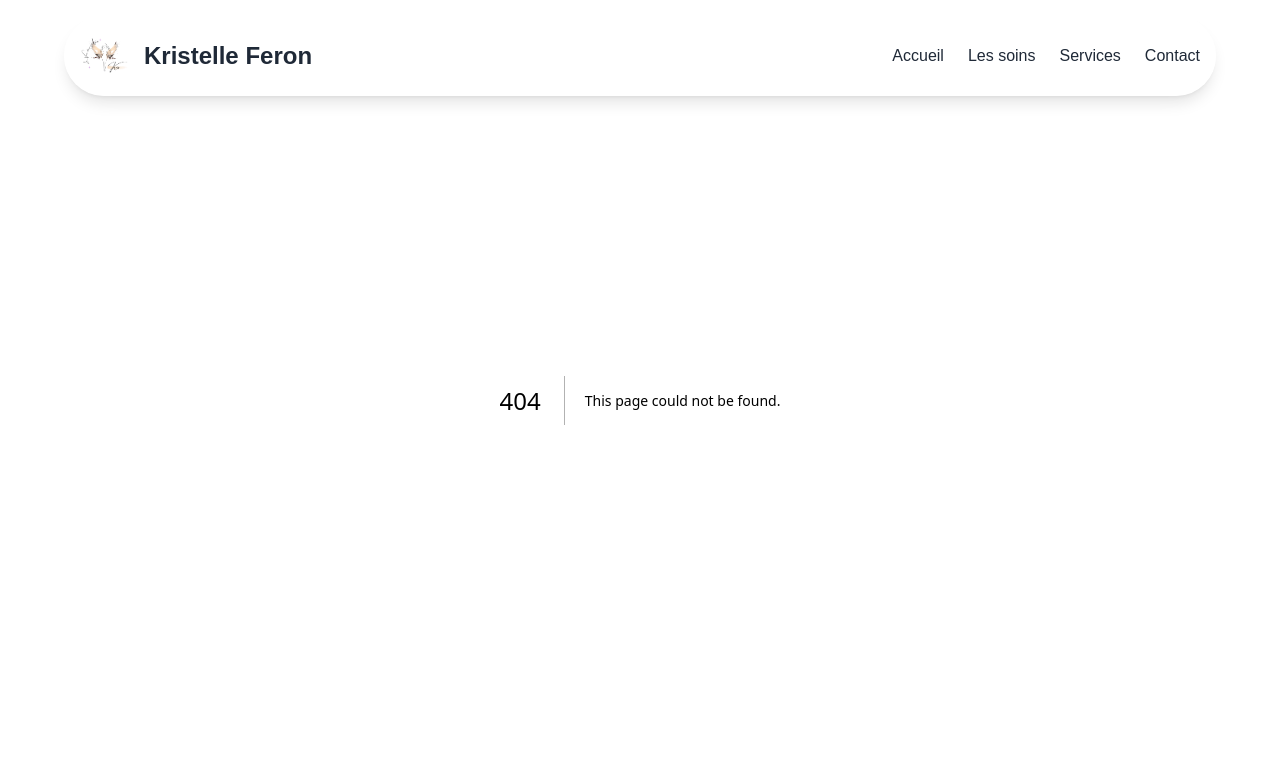
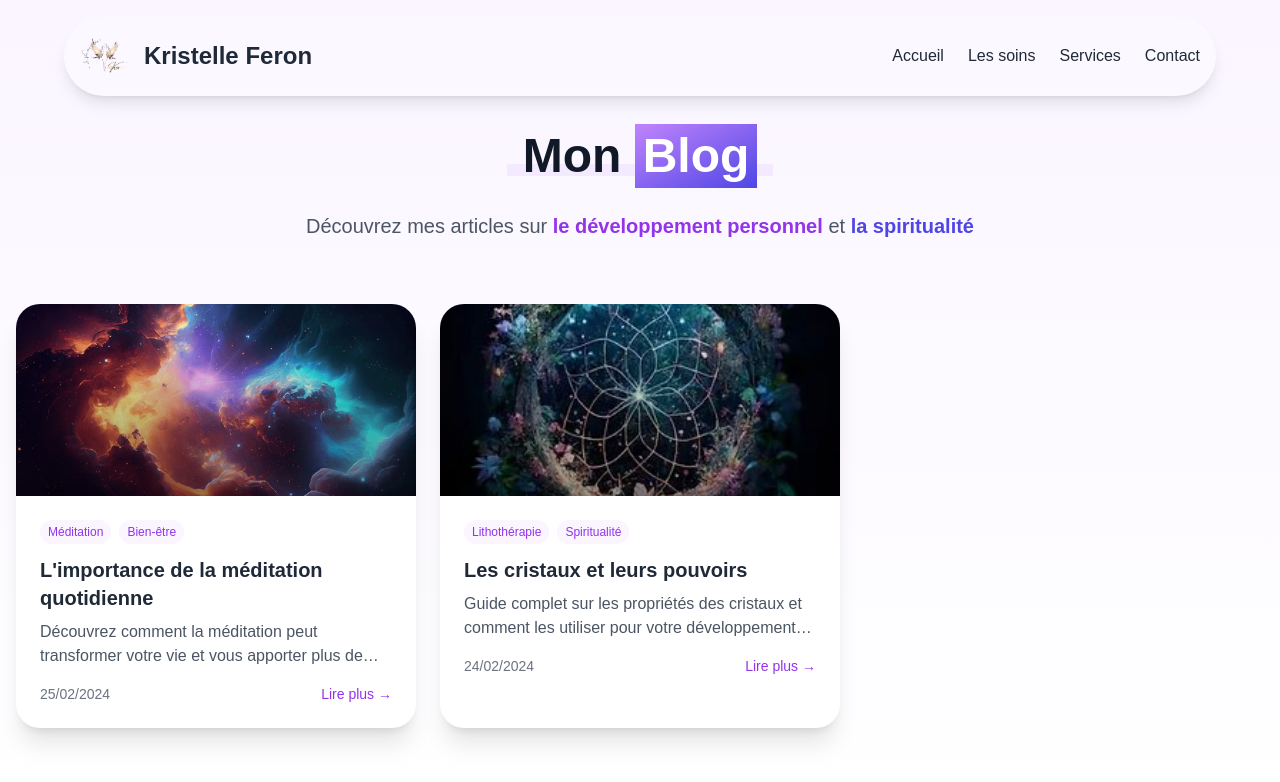
Before and after one commit to flowxt/krisnextjs, a Next.js app: page /blog in a window 1280 px wide. Before the commit this address had no page. Shown: the top 782 px of the page. Built offline with nearby package versions, Linux system fonts and the light colour scheme.

Commit message:
blog creation

```diff
--- /dev/null
+++ b/src/app/blog/page.js
@@ -0,0 +1,76 @@
+"use client";
+import { motion } from "framer-motion";
+import ArticleCard from "../components/ArticleCard";
+
+const tempArticles = [
+  {
+    id: 1,
+    title: "L'importance de la méditation quotidienne",
+    description:
+      "Découvrez comment la méditation peut transformer votre vie et vous apporter plus de sérénité au quotidien.",
+    image: "/photo/IMG_8967.JPG",
+    slug: "importance-meditation-quotidienne",
+    categories: ["Méditation", "Bien-être"],
+    date: "2024-02-25",
+  },
+  {
+    id: 2,
+    title: "Les cristaux et leurs pouvoirs",
+    description:
+      "Guide complet sur les propriétés des cristaux et comment les utiliser pour votre développement spirituel.",
+    image: "/photo/IMG_8963.JPG",
+    slug: "cristaux-et-pouvoirs",
+    categories: ["Lithothérapie", "Spiritualité"],
+    date: "2024-02-24",
+  },
+  // ... ajoutez d'autres articles si souhaité
+];
+
+export default function Blog() {
+  return (
+    <div className="min-h-screen bg-gradient-to-b from-purple-50 to-white py-20">
+      <div className="max-w-7xl mx-auto px-4 relative z-10">
+        {/* En-tête du blog */}
+        <motion.div
+          initial={{ opacity: 0, y: 20 }}
+          animate={{ opacity: 1, y: 0 }}
+          transition={{ duration: 0.8 }}
+          className="text-center mb-16 relative overflow-hidden"
+        >
+          <h2 className="mt-11 text-3xl md:text-4xl lg:text-5xl font-bold text-gray-900 mb-6 relative inline-block px-4">
+            <span className="relative z-10">
+              Mon{" "}
+              <span className="bg-gradient-to-br from-purple-400 to-indigo-600 text-white p-2 inline-block">
+                Blog
+              </span>
+            </span>
+            <motion.div
+              initial={{ scaleX: 0 }}
+              animate={{ scaleX: 1 }}
+              transition={{ duration: 1.2, delay: 0.5 }}
+              className="absolute bottom-3 left-0 w-full h-3 bg-purple-100/80 z-0"
+              style={{ originX: 0 }}
+            />
+          </h2>
+          <p className="text-xl text-gray-600 max-w-3xl mx-auto relative z-10 px-4">
+            Découvrez mes articles sur{" "}
+            <span className="font-semibold text-purple-600">
+              le développement personnel
+            </span>{" "}
+            et{" "}
+            <span className="font-semibold text-indigo-600">
+              la spiritualité
+            </span>
+          </p>
+        </motion.div>
+
+        {/* Zone des articles (à remplir plus tard) */}
+        <div className="grid grid-cols-1 md:grid-cols-2 lg:grid-cols-3 gap-6">
+          {tempArticles.map((article) => (
+            <ArticleCard key={article.id} article={article} />
+          ))}
+        </div>
+      </div>
+    </div>
+  );
+}
--- /dev/null
+++ b/src/app/components/ArticleCard.jsx
@@ -0,0 +1,46 @@
+"use client";
+import Image from 'next/image';
+import Link from 'next/link';
+import { motion } from 'framer-motion';
+
+export default function ArticleCard({ article }) {
+  return (
+    <motion.div
+      initial={{ opacity: 0, y: 20 }}
+      animate={{ opacity: 1, y: 0 }}
+      className="bg-white rounded-3xl shadow-xl hover:shadow-2xl transition-all duration-300 overflow-hidden"
+    >
+      <Link href={`/blog/${article.slug}`}>
+        <div className="relative h-48">
+          <Image
+            src={article.image}
+            alt={article.title}
+            fill
+            className="object-cover transition-transform duration-300 hover:scale-105"
+          />
+          <div className="absolute inset-0 bg-gradient-to-t from-black/40 to-transparent" />
+        </div>
+        <div className="p-6">
+          <div className="flex gap-2 mb-3">
+            {article.categories.map((category) => (
+              <span
+                key={category}
+                className="text-xs font-medium text-purple-600 bg-purple-50 px-2 py-1 rounded-full"
+              >
+                {category}
+              </span>
+            ))}
+          </div>
+          <h3 className="text-xl font-bold text-gray-800 mb-2">{article.title}</h3>
+          <p className="text-gray-600 line-clamp-2">{article.description}</p>
+          <div className="mt-4 flex items-center justify-between">
+            <span className="text-sm text-gray-500">
+              {new Date(article.date).toLocaleDateString('fr-FR')}
+            </span>
+            <span className="text-purple-600 font-medium text-sm">Lire plus →</span>
+          </div>
+        </div>
+      </Link>
+    </motion.div>
+  );
+}
```
